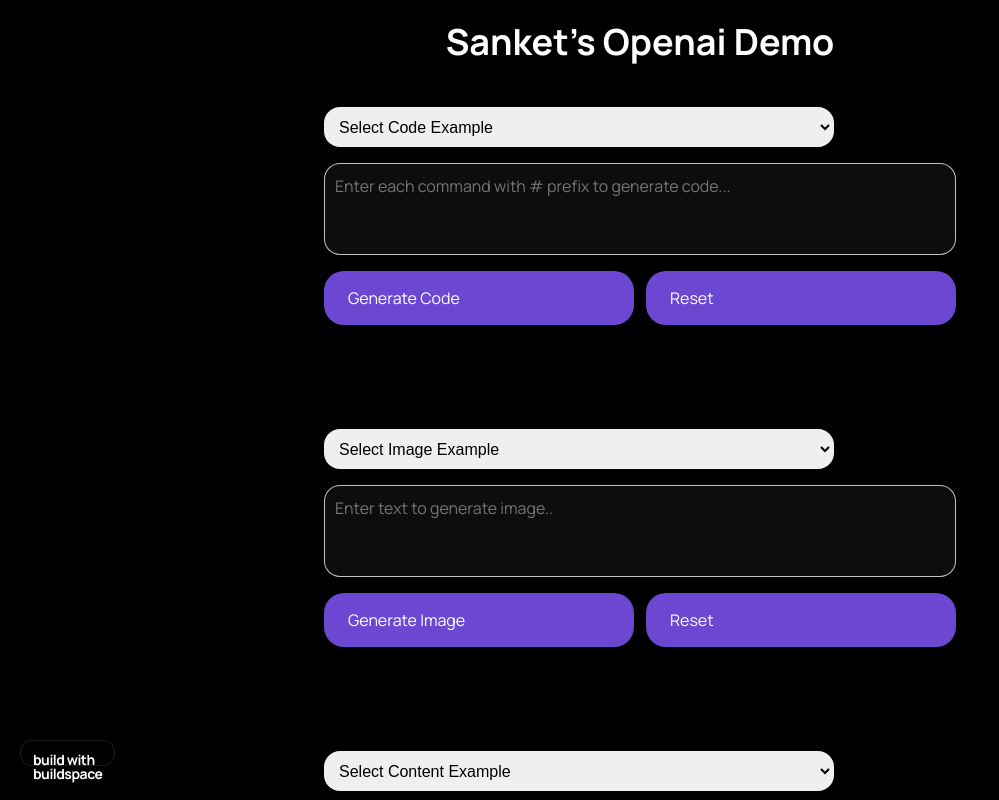
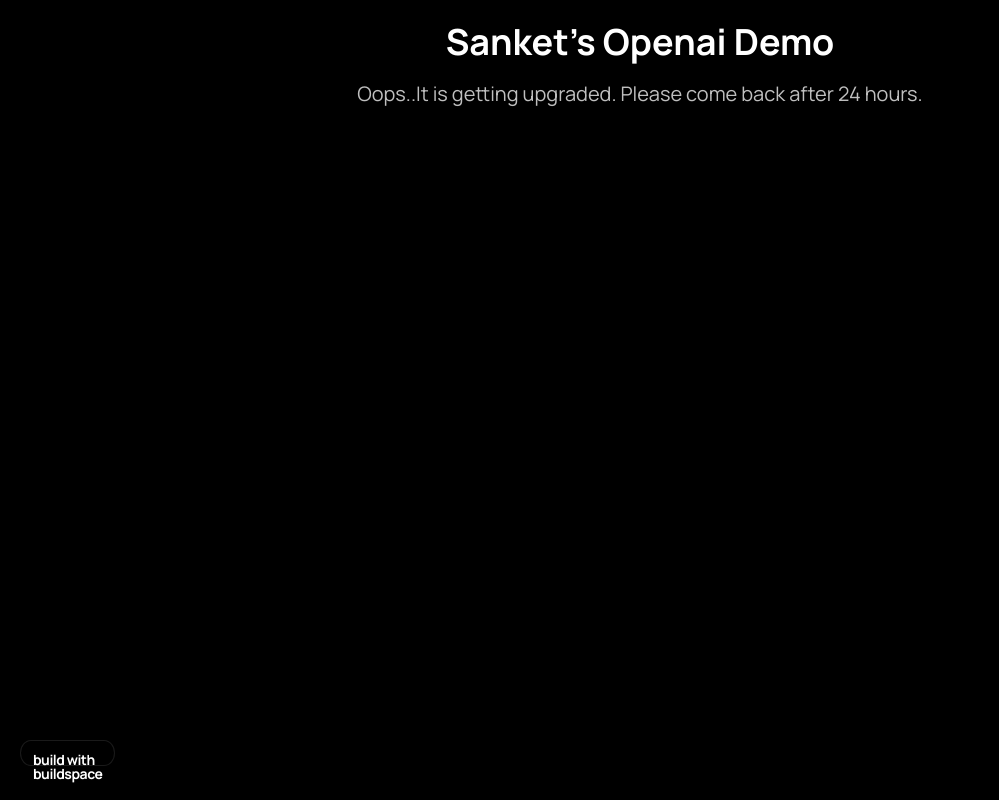
Before and after one commit to sankett/gpt3-web, a Next.js app: page / in a window 1280 px wide. Shown: the whole page, without its empty margins (0-999 px from the left). Built offline with nearby package versions, Linux system fonts and the light colour scheme.

Commit message:
Under maintenance

```diff
--- a/pages/api/codegen.js
+++ b/pages/api/codegen.js
@@ -16,6 +16,7 @@ const generateCode = async (req, res) => {
         top_p: 1,
         frequency_penalty: 0,
         presence_penalty: 0,
+        //stream: true,
         });
       const data = response.data.choices[0];
 
--- a/pages/index.js
+++ b/pages/index.js
@@ -139,7 +139,7 @@ export default function Home() {
             <h1>Sanket's Openai Demo</h1>
           </div>
           <div className="header-subtitle">
-            <h2>Write a sentence on topic for content generation </h2>
+            <h2>Oops..It is getting upgraded. Please come back after 24 hours.</h2>
           </div>
         </div>
 
@@ -203,7 +203,7 @@ export default function Home() {
 
             <select value={imageValue} onChange={handleImageChange} className="drop-box">
               <option value=''>Select Image Example</option>
-              <option value='Twin persian cat playing in garden'>Twin persian cat playing in garden</option>
+              <option value='Illustration of jupiter clouds by dan mumford, blue planets, yellow tinted colors, uhd'>Illustration of jupiter clouds by dan mumford, blue planets, yellow tinted colors, uhd</option>
               <option value='Car sinking in water'>Car sinking in water</option>
               <option value='Burger with Double Cheese'>Burger with Double Cheese</option>
               <option value='A map of Poland with voting districts'>A map of Poland with voting districts</option>
--- a/pages/styles.css
+++ b/pages/styles.css
@@ -66,7 +66,8 @@ body {
     font-weight: 400;
     line-height: 1.4em;
     color: rgba(255, 255, 255, 0.75);
-    display: none;
+    /*display: none;*/
+
 }
 
 .labeltitle {
@@ -82,7 +83,8 @@ body {
 .prompt-container {
     place-content: flex-end center;
     align-items: center;
-    display: flex;
+    /*display: flex;*/
+    display:none;
     flex: 0 0 auto;
     flex-flow: column nowrap;
     gap: 16px;
```
